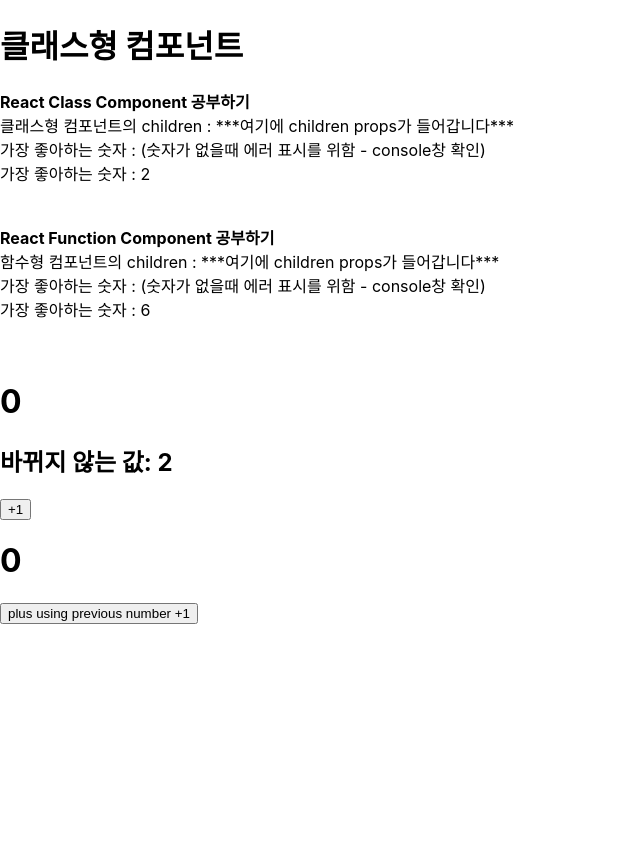
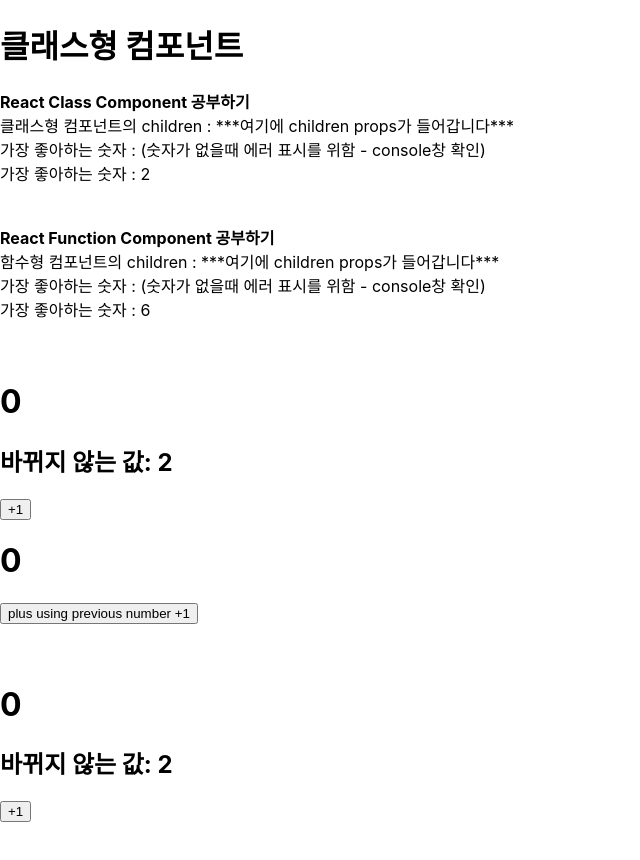
Before and after one commit to sunmerrr/react-study, a React (Create React App) app: page / in a window 1280 px wide. Shown: the whole page, without its empty margins (0-640 px from the left). Before the commit the page ends 800 px from the top, so only its background shows below. Built offline with nearby package versions, Linux system fonts and the light colour scheme.

Commit message:
function component

```diff
--- a/src/App.js
+++ b/src/App.js
@@ -2,6 +2,7 @@
 import ClassComponent from './ClassComponent';
 import ClassComponentCounter from './ClassComponentCounter';
 import { FunctionComponent } from './FunctionComponent';
+import { FunctionComponentCouter } from './FunctionComponentCouter';
 
 function App() {
   return (
@@ -10,6 +11,7 @@
       <ClassComponent favoriteNumber={2}>***여기에 children props가 들어갑니다***</ClassComponent>
       <FunctionComponent favoriteNumber={6}>***여기에 children props가 들어갑니다***</FunctionComponent>
       <ClassComponentCounter />
+      <FunctionComponentCouter />
     </>
   );
 }
--- /dev/null
+++ b/src/FunctionComponentCouter.js
@@ -0,0 +1,17 @@
+import React, { useState } from 'react';
+
+export const FunctionComponentCouter = () => {
+  const [number, setNumber] = useState(0);
+  const [fixedNumber, setFixedNumber] = useState(2);
+
+  return (
+    <div>
+      <h1>{number}</h1>
+      <h2>바뀌지 않는 값: {fixedNumber}</h2>
+      <button onClick={() => setNumber(number + 1)}>+1</button>
+      <br />
+      <br />
+      <br />
+    </div>
+  );
+};
```
